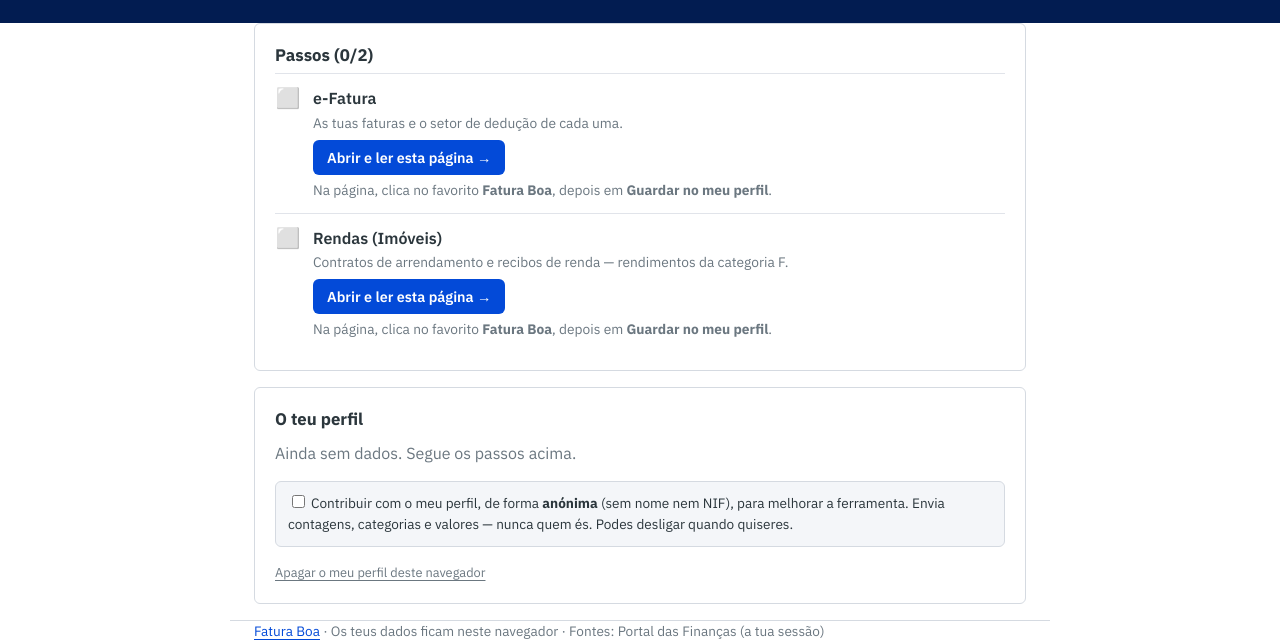
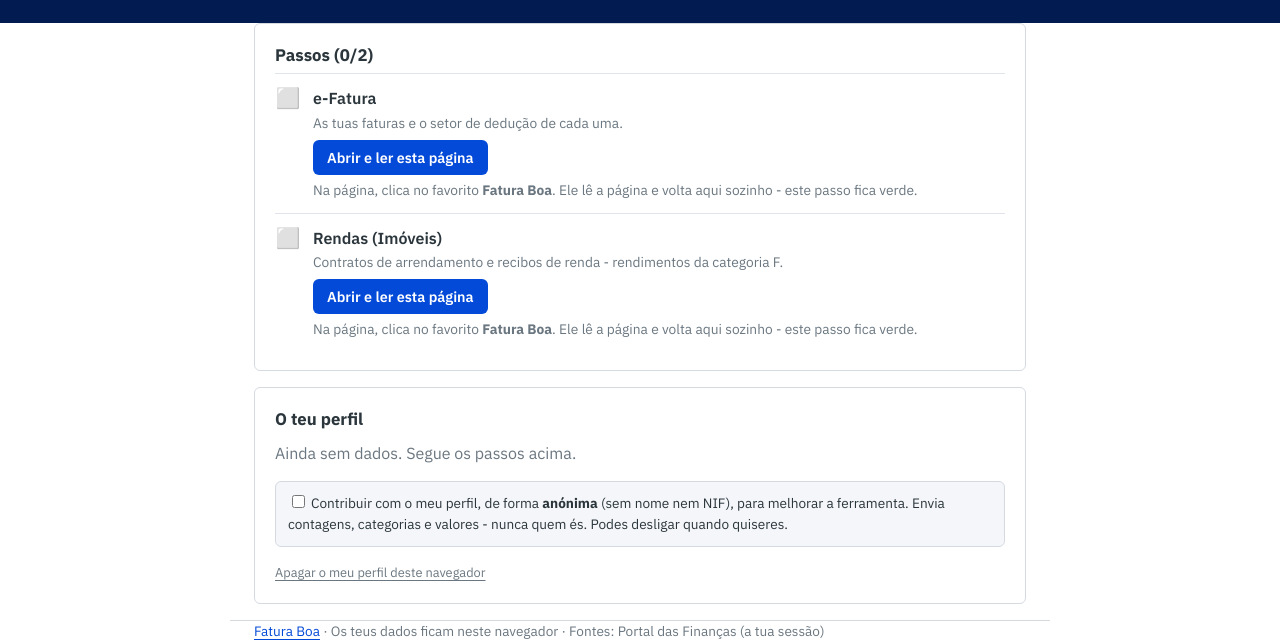
Before and after one commit to nobodykr/efatura-helper, a plain HTML site: page perfil.html in a window 1280 px wide. Shown: the part 216-859 px from the top of the page. Drawn offline with Linux system fonts and the light colour scheme.

Commit message:
Fix stale /perfil tab + remove em-dashes
Tickboxes never activated because Abrir e ler opened the AT page in a NEW TAB; the bookmarklet read
there and navigated THAT tab to /perfil, while the original /perfil tab stayed at 0/2 even though
the data was saved. Fixes: same-tab flow (dropped target=_blank), and /perfil now re-renders on
storage/focus/visibility events so an open tab repaints when another writes. Instruction text
updated to the auto-flow (no manual Guardar). Removed em-dashes and ellipses from both files per the
plain-text rule (they were hiding as —/… in tool.js).

```diff
--- a/perfil.html
+++ b/perfil.html
@@ -7,7 +7,7 @@
 <link rel="icon" href="/icon.svg" sizes="any" type="image/svg+xml">
 <link rel="apple-touch-icon" href="/apple-icon.png" sizes="180x180" type="image/png">
 <title>O meu perfil fiscal | Fatura Boa</title>
-<meta name="description" content="Junta o teu perfil fiscal a partir dos documentos oficiais das Finanças. Tudo fica no teu navegador — nada é enviado.">
+<meta name="description" content="Junta o teu perfil fiscal a partir dos documentos oficiais das Finanças. Tudo fica no teu navegador - nada é enviado.">
 <!-- noindex: this is a personal working page, not content to rank. -->
 <meta name="robots" content="noindex,nofollow">
 <link href="https://fonts.googleapis.com/css2?family=IBM+Plex+Mono:wght@400;600&family=IBM+Plex+Sans:wght@400;600;700&display=swap" rel="stylesheet">
@@ -72,7 +72,7 @@
 <header><div class="wrap">
   <h1>O meu perfil fiscal</h1>
   <p>Junta, página a página, o que as Finanças já sabem sobre ti. Cada página é lida no teu
-     navegador, na tua sessão. <b>Fica tudo só neste navegador</b> — só é enviado alguma coisa se
+     navegador, na tua sessão. <b>Fica tudo só neste navegador</b> - só é enviado alguma coisa se
      escolheres contribuir (em baixo), e mesmo aí sem o teu nome nem NIF.</p>
 </div></header>
 <main class="wrap">
@@ -108,7 +108,7 @@
     { id:"efatura", label:"e-Fatura", open:"https://faturas.portaldasfinancas.gov.pt/consultarDocumentosAdquirente.action",
       why:"As tuas faturas e o setor de dedução de cada uma." },
     { id:"rendas", label:"Rendas (Imóveis)", open:"https://imoveis.portaldasfinancas.gov.pt/arrendamento/consultarContratos/locador",
-      why:"Contratos de arrendamento e recibos de renda — rendimentos da categoria F." }
+      why:"Contratos de arrendamento e recibos de renda - rendimentos da categoria F." }
   ];
 
   function esc(s){ return String(s==null?"":s).replace(/[&<>"]/g,function(c){return {"&":"&amp;","<":"&lt;",">":"&gt;",'"':"&quot;"}[c];}); }
@@ -149,7 +149,7 @@
     var h = '';
     if (prof.categorias.length){
       h += '<div style="margin:0 0 8px">';
-      prof.categorias.forEach(function(c){ h += '<span class="pill">Cat. '+esc(c.cat)+' — '+esc(c.label)+'</span>'; });
+      prof.categorias.forEach(function(c){ h += '<span class="pill">Cat. '+esc(c.cat)+' - '+esc(c.label)+'</span>'; });
       h += '</div>';
     }
     var d = prof.detalhes;
@@ -175,9 +175,10 @@
       var ok = store.partitions[p.id] && store.partitions[p.id].status==="done";
       h += '<div class="step"><div class="ic">'+(ok?'✅':'⬜')+'</div><div class="bd">'+
         '<div class="t">'+esc(p.label)+'</div><div class="w">'+esc(p.why)+'</div>'+
-        (ok ? '<a class="btn ghost" href="'+p.open+'" target="_blank" rel="noopener">Reler (abrir página)</a>'
-            : '<a class="btn" href="'+p.open+'" target="_blank" rel="noopener">Abrir e ler esta página →</a> '+
-              '<div class="w" style="margin-top:4px">Na página, clica no favorito <b>Fatura Boa</b>, depois em <b>Guardar no meu perfil</b>.</div>')+
+        (ok ? '<a class="btn ghost" href="'+p.open+'">Reler (abrir página)</a>'
+            : '<a class="btn" href="'+p.open+'">Abrir e ler esta página</a> '+
+              '<div class="w" style="margin-top:4px">Na página, clica no favorito <b>Fatura Boa</b>. '+
+              'Ele lê a página e volta aqui sozinho - este passo fica verde.</div>')+
         '</div></div>';
     });
     h += '</div>';
@@ -188,7 +189,7 @@
     h += '<label style="display:block;background:var(--bg2);border:1px solid var(--rule);border-radius:var(--r);padding:10px 12px;margin-top:14px;font-size:.85rem;cursor:pointer">'+
       '<input type="checkbox" id="share" '+(shareOn()?'checked':'')+' style="margin-right:6px">'+
       'Contribuir com o meu perfil, de forma <b>anónima</b> (sem nome nem NIF), para melhorar a ferramenta. '+
-      'Envia contagens, categorias e valores — nunca quem és. Podes desligar quando quiseres.</label>';
+      'Envia contagens, categorias e valores - nunca quem és. Podes desligar quando quiseres.</label>';
     h += '<div style="margin-top:12px"><a href="#" id="reset" class="muted" style="font-size:.8rem">Apagar o meu perfil deste navegador</a></div></div>';
 
     document.getElementById("out").innerHTML = h;
@@ -201,6 +202,14 @@
     };
   }
 
+  // Re-render when another tab writes the profile (the bookmarklet may land in a different tab)
+  // and whenever this tab regains focus - so the steps never sit stale at 0/2 while the data is
+  // actually saved. This is the fix for "the tickboxes never activate": they were saved in
+  // localStorage but an already-open /perfil tab was not repainting.
+  window.addEventListener("storage", function(e){ if (e.key === PKEY) render(); });
+  document.addEventListener("visibilitychange", function(){ if (!document.hidden) render(); });
+  window.addEventListener("focus", function(){ render(); });
+
   var added = ingestHash();
   render(added);
   if (added) sendShare(load());     // a new partition just arrived - contribute it if opted in
```
Also changed, not shown: tool.js (+6 -6 lines).
